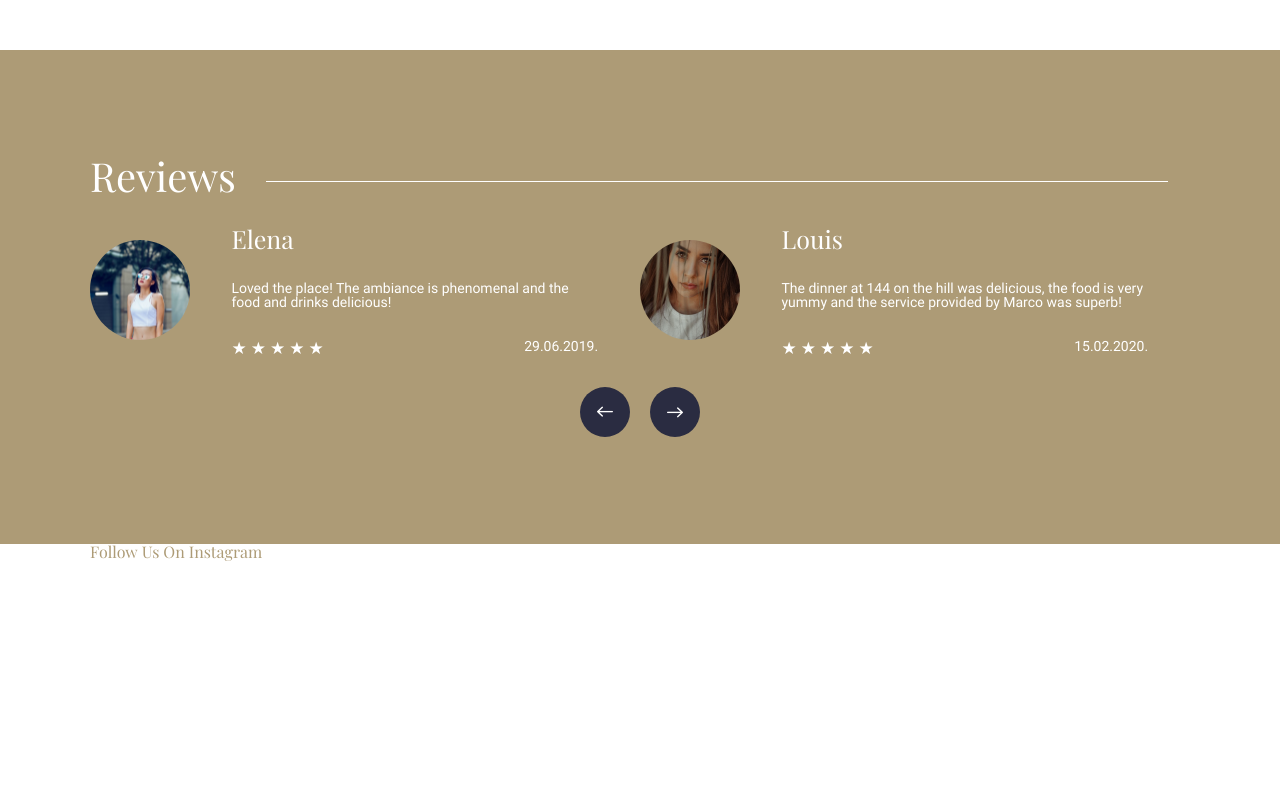
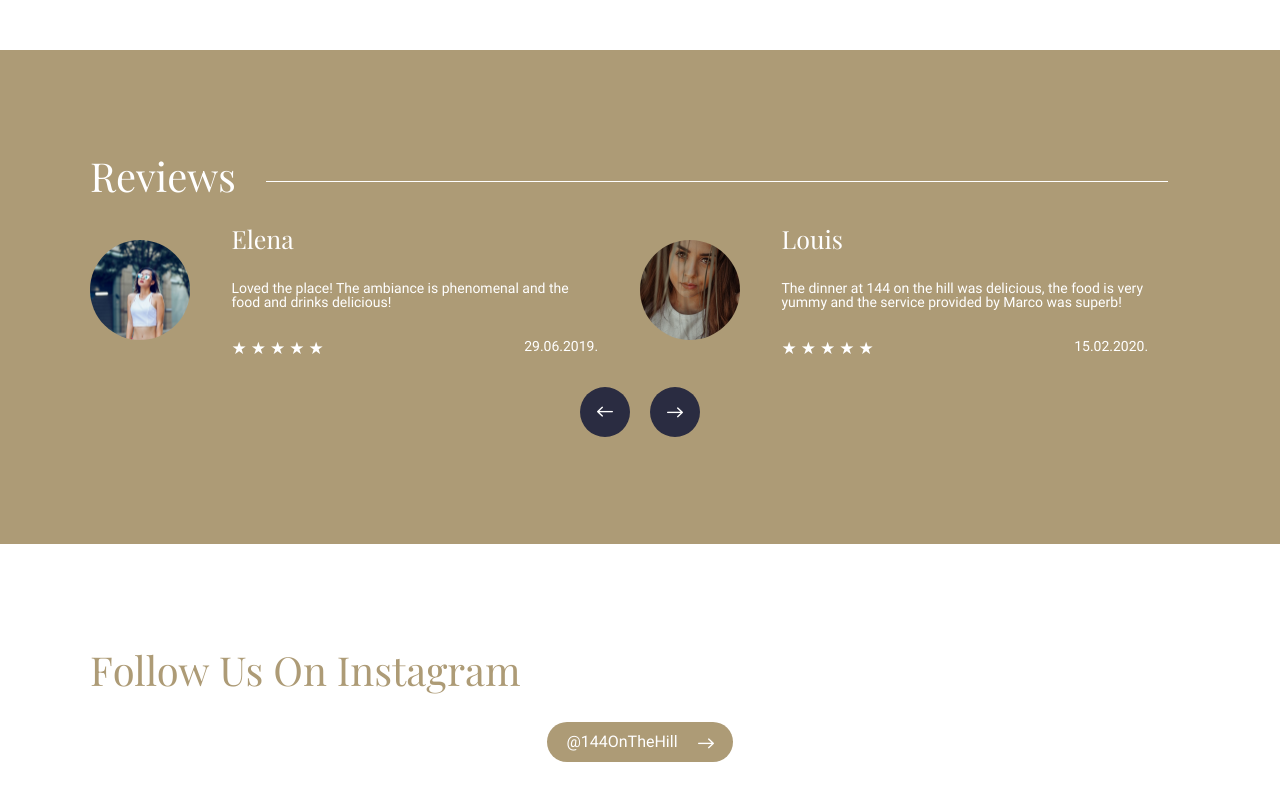
Before and after one commit to jovansitaric/librafire-frontend-project, a plain HTML site: page index.html in a window 1280 px wide. Shown: the part 3070-3870 px from the top of the page. Before the commit the page ends 3662 px from the top, so only its background shows below. Drawn offline with Linux system fonts and the light colour scheme; files whose address does not match are found by name.

Commit message:
Working on instagram section

```diff
--- a/app/sass/components/_buttons.scss
+++ b/app/sass/components/_buttons.scss
@@ -16,7 +16,7 @@
   @extend .main-button;
   @include inline-block;
   &:hover {
-    color: $color-black;
-    background-color: $color-white;
+    background-color: $color-ebony-clay;
+    color: $color-white;
   }
 }
--- a/app/sass/main.scss
+++ b/app/sass/main.scss
@@ -24,6 +24,7 @@
 @import "pages/home/section-explore";
 @import "pages/home/section-takeway";
 @import "pages/home/section-reviews";
+@import "pages/home/section-instagram";
 
 // Layout
 @import "layout/grid";
--- a/app/sass/pages/home/_section-144.scss
+++ b/app/sass/pages/home/_section-144.scss
@@ -1,6 +1,5 @@
 .section-144 {
   font-size: 0;
-  color: $main-color;
   @include breakpoint("phone") {
     text-align: center;
   }
@@ -13,13 +12,6 @@
 .section-144__paragraph {
   color: $color-tundora;
   padding: 30px 0;
-}
-
-.section-144__button {
-  &:hover {
-    background-color: $color-ebony-clay;
-    color: $color-white;
-  }
 }
 
 .section-144__image-shape {
--- a/app/sass/pages/home/_section-instagram.scss
+++ b/app/sass/pages/home/_section-instagram.scss
@@ -0,0 +1,15 @@
+.section-instagram {
+    padding: 106px 0;
+}
+
+.section-instagram__content-headings, .section-instagram__content-footer {
+    font-size: 16px;
+}
+
+.section-instagram__content-heading {
+    @extend .section-heading;
+}
+
+.section-instagram__content-footer {
+    text-align: center;
+}
--- a/index.html
+++ b/index.html
@@ -458,6 +458,18 @@
               <figure class="section-instagram__content-images-image"></figure>
             </div>
           </div>
+          <div class="section-instagram__content-footer">
+            <a
+              href="javascript:;"
+              class="section-instagram__content-button secondary-button"
+              >@144OnTheHill<span
+                class="
+                  section-takeaway__button-icon
+                  icon-Icon-ionic-ios-arrow-round-forward
+                "
+              ></span
+            ></a>
+          </div>
         </div>
       </div>
     </section>
```
Also changed, not shown: app/css/main.css, app/css/main.min.css, 2 other files.
